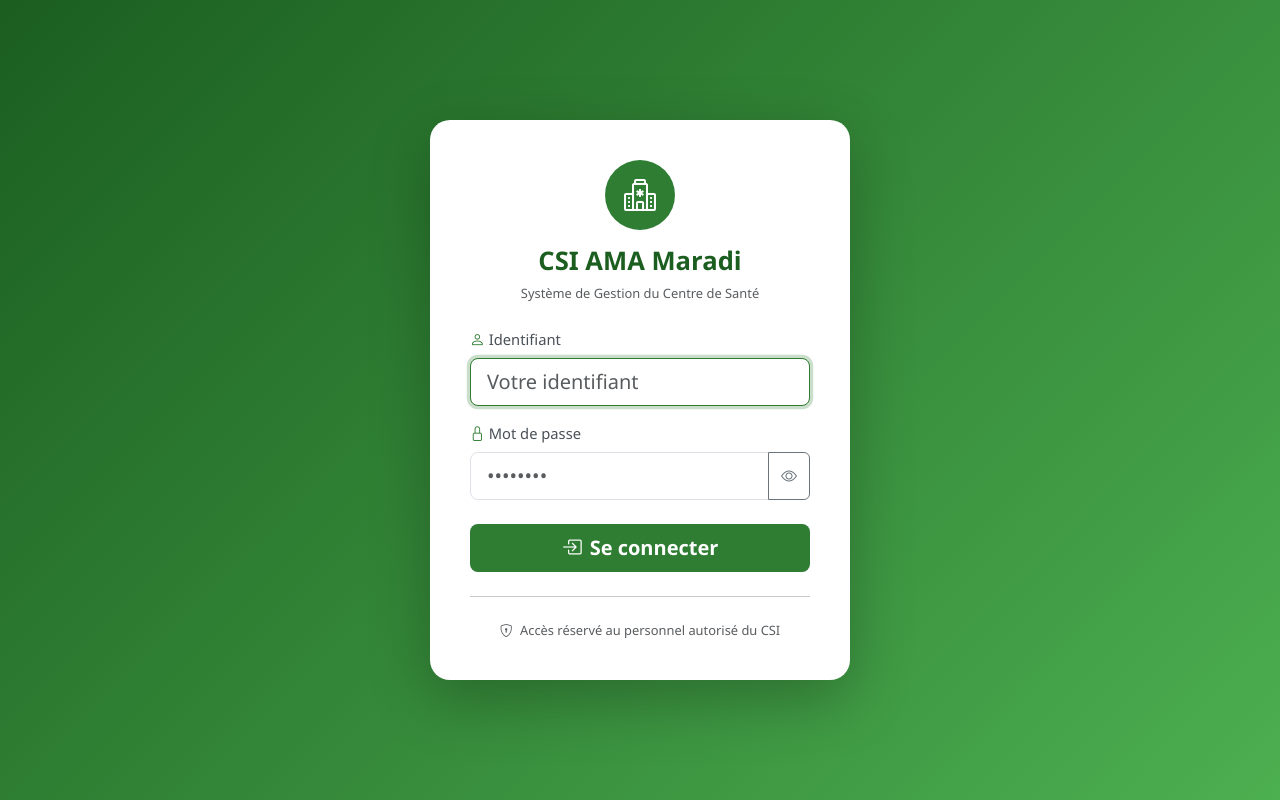
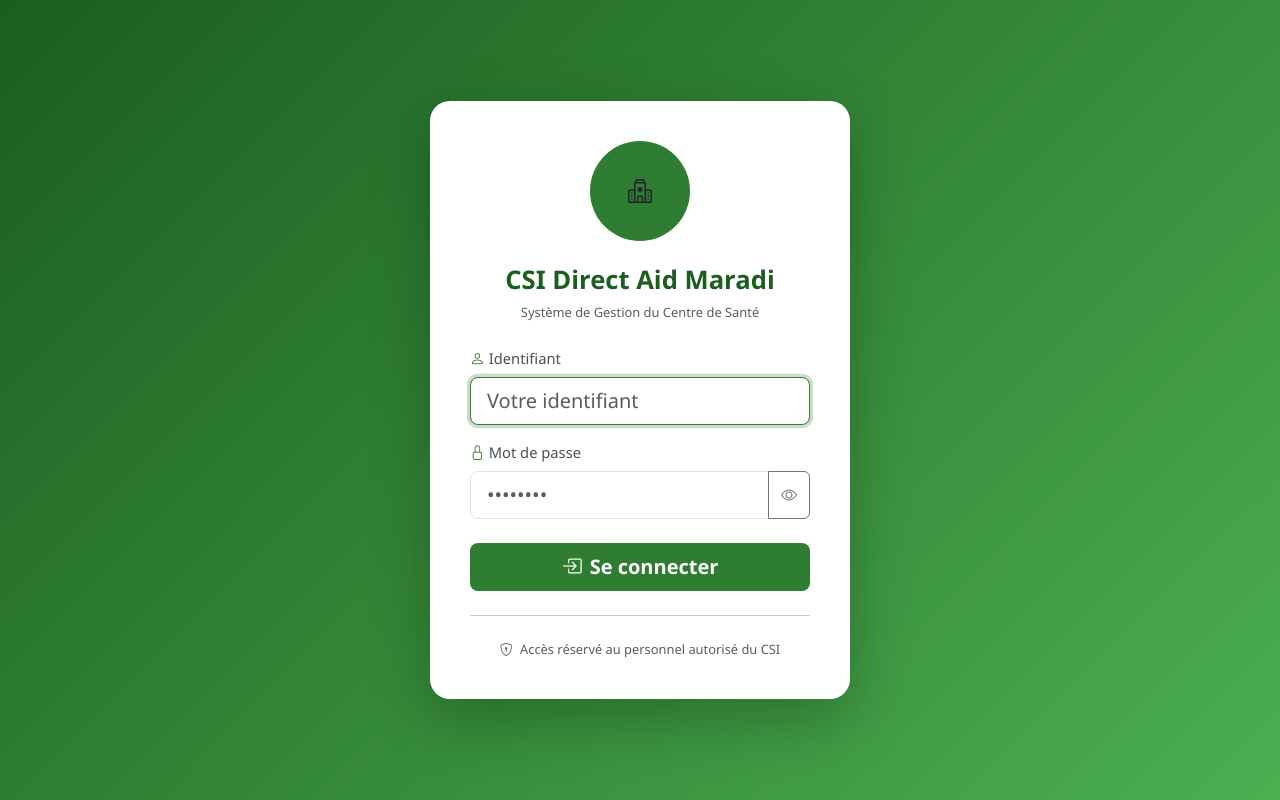
Before and after one commit to NasserKailou/csi_ama_maradi, a PHP site: page /csi_ama_maradi/index.php in a window 1280 px wide. Run offline with PHP 8.4, Linux system fonts and the light colour scheme; tables that the repository leaves empty hold one stand-in row (values such as "Sample post").

Commit message:
20260404

```diff
--- a/config/config.php
+++ b/config/config.php
@@ -23,7 +23,7 @@ if (file_exists($envFile)) {
 define('APP_NAME',    $_ENV['APP_NAME']    ?? 'Système CSI');
 define('APP_VERSION', '1.0');
 define('APP_ENV',     $_ENV['APP_ENV']     ?? 'development');
-define('APP_URL',     rtrim($_ENV['APP_URL'] ?? 'http://localhost/csi_ama_maradi', '/'));
+define('APP_URL',     rtrim($_ENV['APP_URL'] ?? 'http://localhost:8182/csi_ama_maradi', '/'));
 
 // ── Sous-répertoire web (détection automatique) ───────────────────────────────
 // Ex : http://localhost/csi_ama_maradi → APP_SUBDIR = /csi_ama_maradi
--- a/install.php
+++ b/install.php
@@ -21,7 +21,7 @@ function info(string $msg): void{ echo "\033[36m[..]\033[0m  {$msg}\n"; }
 function sep(): void            { echo str_repeat('─', 60) . "\n"; }
 
 sep();
-echo "\033[1;32m  Système CSI AMA Maradi – Installation v1.0\033[0m\n";
+echo "\033[1;32m  Système CSI Direct Aid Maradi – Installation v1.0\033[0m\n";
 sep();
 echo "\n";
 
--- a/modules/auth/login.php
+++ b/modules/auth/login.php
@@ -89,11 +89,22 @@ if ($_SERVER['REQUEST_METHOD'] === 'POST') {
     <div class="login-card bg-white">
         <!-- Brand -->
         <div class="text-center mb-4">
-            <div class="bg-csi d-inline-flex align-items-center justify-content-center rounded-circle mb-3"
-                 style="width:70px;height:70px;">
-                <i class="bi bi-hospital text-white" style="font-size:2rem;"></i>
+            <div class="bg-csi d-inline-flex align-items-center justify-content-center rounded-circle mb-4"
+                 style="width:100px;height:100px;">
+
+                <?php
+            $logo = '';
+            try {
+                $pdo = Database::getInstance();
+                $logoFile = $pdo->query("SELECT valeur FROM config_systeme WHERE cle='logo_filename' AND isDeleted=0 LIMIT 1")->fetchColumn();
+                if ($logoFile && file_exists(ROOT_PATH . '/uploads/logos/' . $logoFile)) {
+                    $logo = '<img src="' . uploadUrl($logoFile) . '" alt="Logo CSI" height="38" class="rounded">';
+                }
+            } catch (Exception $e) {}
+            ?>
+            <?= $logo ?: '<i class="bi bi-hospital fs-4"></i>' ?>
             </div>
-            <h1 class="login-brand">CSI AMA Maradi</h1>
+            <h1 class="login-brand">CSI Direct Aid Maradi</h1>
             <p class="text-muted small">Système de Gestion du Centre de Santé</p>
         </div>
 
--- a/templates/layouts/footer.php
+++ b/templates/layouts/footer.php
@@ -4,7 +4,7 @@
 <footer class="footer bg-light border-top py-2 mt-4">
     <div class="container-fluid px-4">
         <div class="d-flex justify-content-between align-items-center small text-muted">
-            <span><i class="bi bi-hospital text-csi"></i> Système CSI AMA Maradi — v1.0</span>
+            <span><i class="bi bi-hospital text-csi"></i> Système CSI Direct Aid Maradi — v1.0</span>
             <span><?= date('d/m/Y H:i') ?></span>
         </div>
     </div>
--- a/templates/layouts/header.php
+++ b/templates/layouts/header.php
@@ -4,7 +4,7 @@
     <meta charset="UTF-8">
     <meta name="viewport" content="width=device-width, initial-scale=1.0">
     <?= csrfMeta() ?>
-    <title><?= h($pageTitle ?? 'Système CSI') ?> – CSI AMA Maradi</title>
+    <title><?= h($pageTitle ?? 'Système CSI') ?> – CSI Direct Aid Maradi</title>
 
     <!-- Bootstrap 5 -->
     <link href="https://cdn.jsdelivr.net/npm/bootstrap@5.3.3/dist/css/bootstrap.min.css" rel="stylesheet">
@@ -40,7 +40,7 @@
             } catch (Exception $e) {}
             ?>
             <?= $logo ?: '<i class="bi bi-hospital fs-4"></i>' ?>
-            <span class="d-none d-md-inline">CSI AMA Maradi</span>
+            <span class="d-none d-md-inline">CSI Direct Aid Maradi</span>
         </a>
 
         <button class="navbar-toggler" type="button" data-bs-toggle="collapse" data-bs-target="#navMain">
```
Also changed, not shown: 1 other file.
